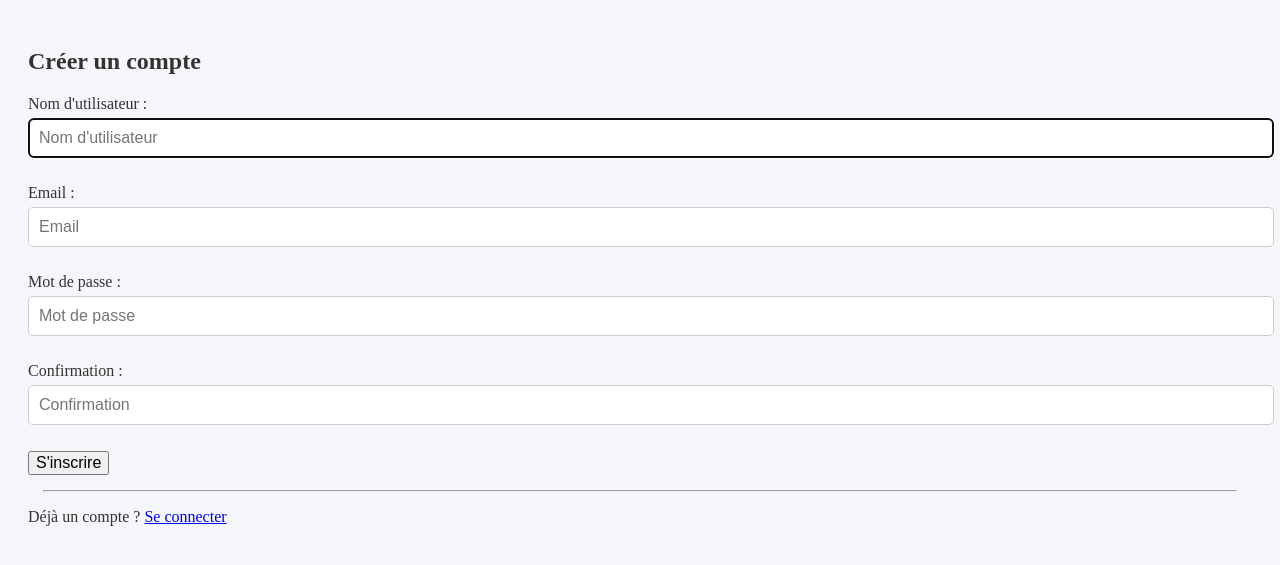
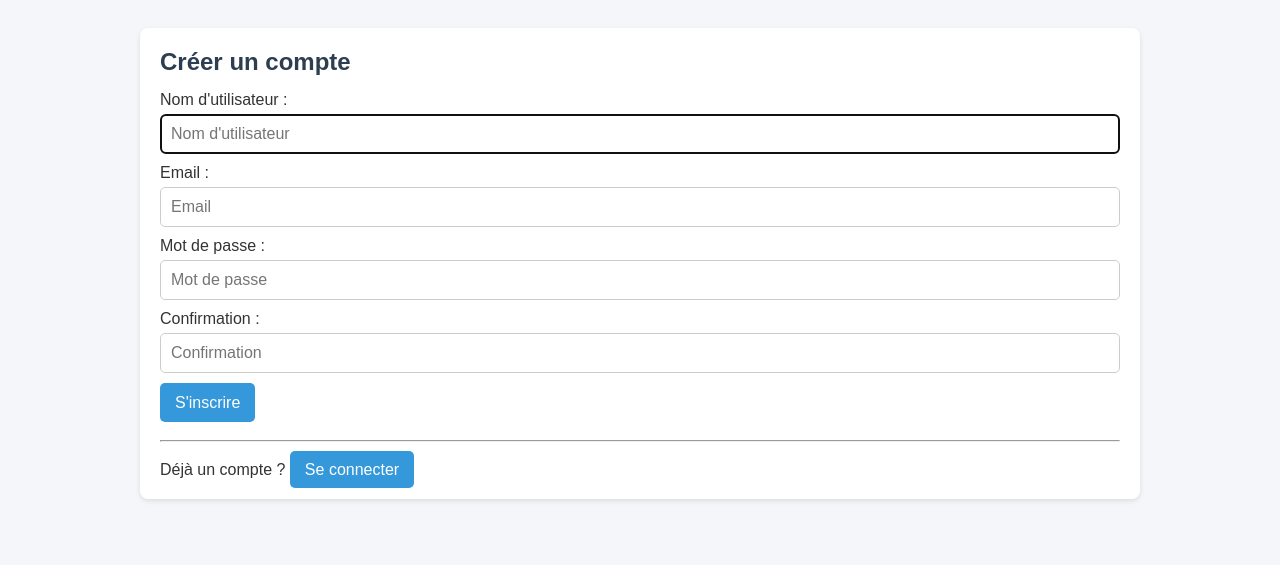
Before and after one commit to guillaume4ssig/Projet-Chat, a Django app: page /accounts/signup/ in a window 1280 px wide. Shown: the top 565 px of the page. Run offline with Django 5.2, Linux system fonts and the light colour scheme.

Commit message:
Amélioration CSS

```diff
--- a/accounts/templates/accounts/signup.html
+++ b/accounts/templates/accounts/signup.html
@@ -7,15 +7,19 @@
     <link href="{% static 'style.css' %}" rel="stylesheet" />
 </head>
 <body>
+    <div class="app">
         <div class="container mt-5">
             <h2>Créer un compte</h2>
             <form method="post">
                 {% csrf_token %}
                 {{ form.as_p }}
-        <button type="submit" style="font-size: 1em;">S'inscrire</button>
+                <button type="submit" style="font-size: 1em;" class="button">S'inscrire</button>
             </form>
+            <br>
             <hr>
-    <p>Déjà un compte ? <a href="{% url 'login' %}">Se connecter</a></p>
+            <br>
+            <p> Déjà un compte ? <a href="{% url 'login' %}" class="button">Se connecter</a></p>
+        </div>
     </div>
 </body>
 </html>
--- a/chat_messages/templates/salons/create_salon.html
+++ b/chat_messages/templates/salons/create_salon.html
@@ -15,6 +15,8 @@
 <div class="container mt-5">
     <h2>Créer un salon</h2>
     <a href="{% url 'salon_list' %}" class="button">Retour à la liste des salons</a>
+    <br>
+    <br>
     <hr>
     <form method="POST">
         {% csrf_token %}
--- a/static/style.css
+++ b/static/style.css
@@ -14,7 +14,13 @@
 }
 
 /*Titre*/
-.app h1,.app h2,.app h3 {
+.app h2,.app h3 {
+    margin-bottom: 15px;
+    color: #2c3e50;
+}
+
+.app h1{
+    text-align: center;
     margin-bottom: 15px;
     color: #2c3e50;
 }
@@ -81,15 +87,16 @@
     width: 280px;
     padding: 15px;
     margin: 10px;
-    background: rgb(213, 209, 209);
+    background: white;
     border-radius: 8px;
-    box-shadow: 0 4px 10px rgba(0,0,0,0.1);
+    box-shadow: 0 4px 10px rgb(125,125,125);
     vertical-align: top;
     transition: transform 0.2s ease;
 }
 
 .app ul li:hover{
     transform: translateY(-4px);
+    box-shadow: 0 4px 10px rgb(125,125,125);
 }
 
 /*Chat box*/
@@ -138,6 +145,7 @@
     float: right;
     width: 220px;
     max-height: 400px;
+    margin-top: 20px;
     padding: 15px;
     background: #f4f6f9;
     border-radius: 8px;
```
Also changed, not shown: accounts/templates/accounts/login.html (+6 -3 lines). Lines whose indentation alone changed are shown as unchanged.
